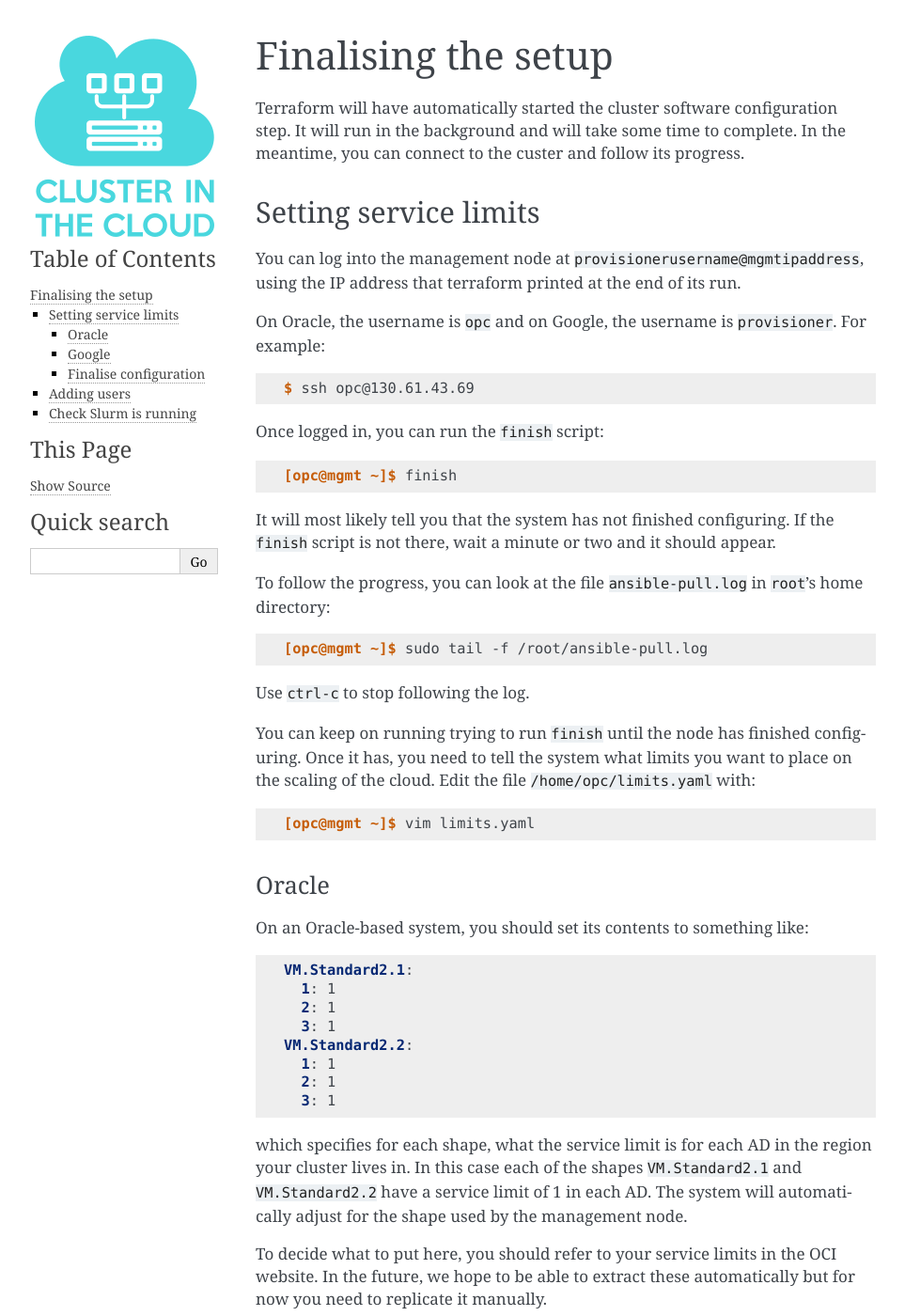
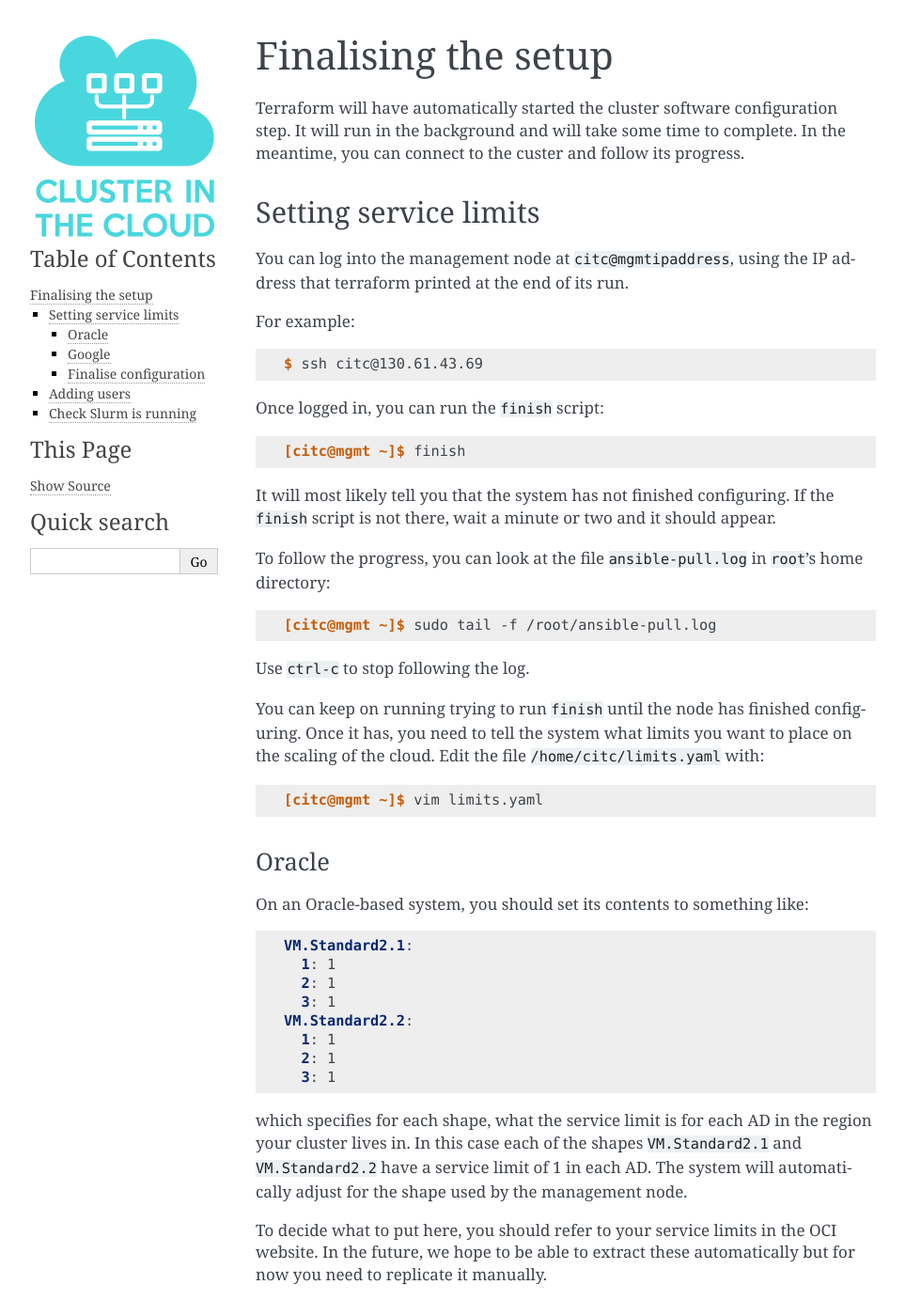
Before and after one commit to clusterinthecloud/docs, a Sphinx documentation site: the page built from source/finalise.rst, in a window 1280 px wide and 1400 px high. Shown: the whole window at 94% size, without its empty margins (148-1111 px from the left). Built offline with Sphinx 7.4.7, drawn with Linux system fonts in a browser that asks for light colours; some of the changed text lies outside the part shown.

Commit message:
Use citc username everywhere

```diff
--- a/source/finalise.rst
+++ b/source/finalise.rst
@@ -8,21 +8,20 @@ In the meantime, you can connect to the custer and follow its progress.
 Setting service limits
 ----------------------
 
-You can log into the management node at ``provisionerusername@mgmtipaddress``,
+You can log into the management node at ``citc@mgmtipaddress``,
 using the IP address that terraform printed at the end of its run.
 
-On Oracle, the username is ``opc`` and on Google, the username is ``provisioner``.
 For example:
 
 .. code-block:: shell-session
 
-   $ ssh opc@130.61.43.69
+   $ ssh citc@130.61.43.69
 
 Once logged in, you can run the ``finish`` script:
 
 .. code-block:: shell-session
 
-   [opc@mgmt ~]$ finish
+   [citc@mgmt ~]$ finish
 
 It will most likely tell you that the system has not finished configuring.
 If the ``finish`` script is not there, wait a minute or two and it should appear.
@@ -31,17 +30,17 @@ To follow the progress, you can look at the file ``ansible-pull.log`` in ``root`
 
 .. code-block:: shell-session
 
-    [opc@mgmt ~]$ sudo tail -f /root/ansible-pull.log
+    [citc@mgmt ~]$ sudo tail -f /root/ansible-pull.log
 
 Use ``ctrl-c`` to stop following the log.
 
 You can keep on running trying to run ``finish`` until the node has finished configuring.
 Once it has, you need to tell the system what limits you want to place on the scaling of the cloud.
-Edit the file ``/home/opc/limits.yaml`` with:
+Edit the file ``/home/citc/limits.yaml`` with:
 
 .. code-block:: shell-session
 
-   [opc@mgmt ~]$ vim limits.yaml
+   [citc@mgmt ~]$ vim limits.yaml
 
 Oracle
 ++++++
@@ -86,7 +85,7 @@ Run ``finish`` again and it should configure and start the Slurm server:
 
 .. code-block:: shell-session
 
-   [opc@mgmt ~]$ finish
+   [citc@mgmt ~]$ finish
 
 If your service limits change, you can update the file and run the script again.
 
@@ -98,7 +97,7 @@ the user's first and surnames and the URL of a file containing their SSH public
 
 .. code-block:: shell-session
 
-   [opc@mgmt ~]$ sudo /usr/local/sbin/add_user_ldap matt Matt Williams https://github.com/milliams.keys
+   [citc@mgmt ~]$ sudo /usr/local/sbin/add_user_ldap matt Matt Williams https://github.com/milliams.keys
 
 You can run this command again to add another user.
 
@@ -106,7 +105,7 @@ If the user does not have an online list of their keys, you can copy the public
 
 .. code-block:: shell-session
 
-   [opc@mgmt ~]$ sudo /usr/local/sbin/add_user_ldap matt Matt Williams file:///home/opc/users_key.pub
+   [citc@mgmt ~]$ sudo /usr/local/sbin/add_user_ldap matt Matt Williams file:///home/citc/users_key.pub
 
 Once it has succeeded, log out and try logging as one of those users.
 
```
Also changed, not shown: source/running.rst (+7 -7 lines).
